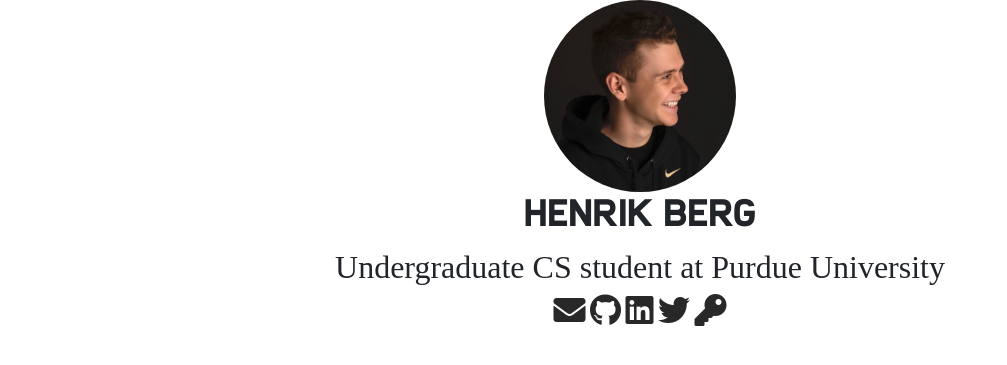
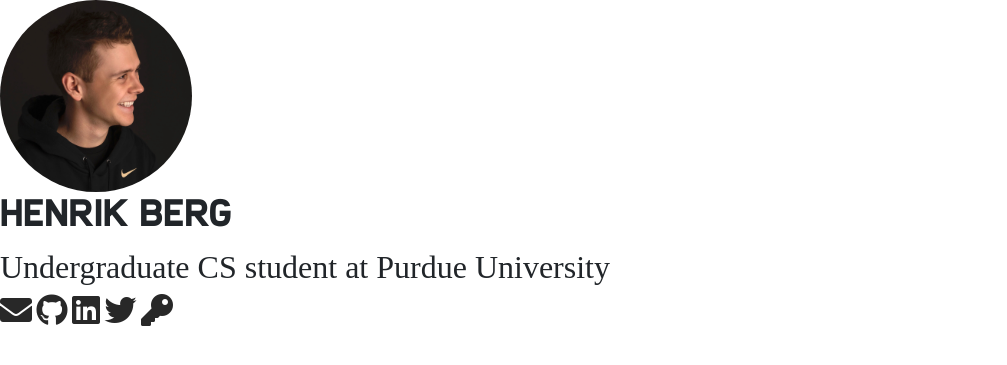
Before and after one commit to henrikbg/henrikberg.me, a Jekyll site: the page built from _pages/index.html, in a window 1280 px wide. Shown: the top 365 px of the page, without its empty margins (0-1007 px from the left). Built offline with Jekyll 4.4.1, drawn with Linux system fonts in a browser that asks for light colours; some web fonts are replaced.

Commit message:
Remove index page styling

```diff
--- a/_sass/index.scss
+++ b/_sass/index.scss
@@ -16,12 +16,6 @@
   }
 
   .page-content {
-    z-index: 1;
-    display: flex;
-    flex-direction: column;
-    justify-content: center;
-    align-items: center;
-
     .author-photo {
       max-width: 12em;
       border-radius: 50%;
```
